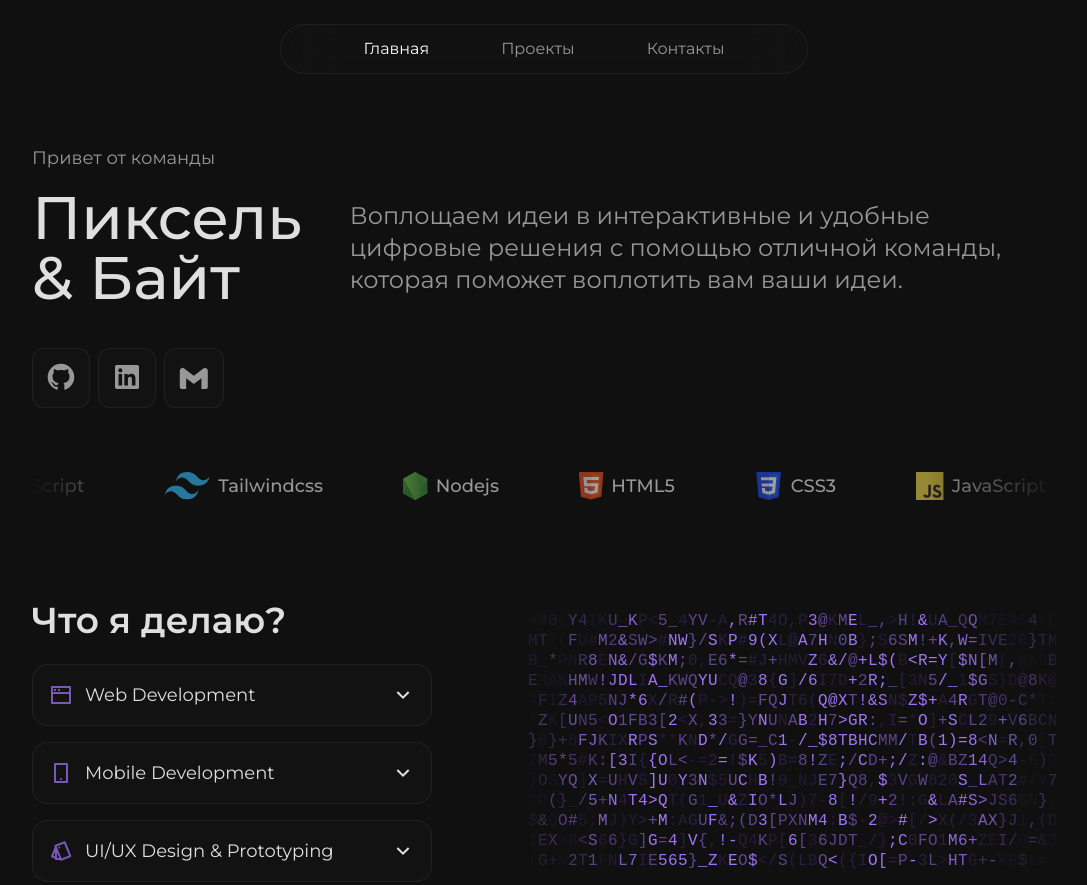
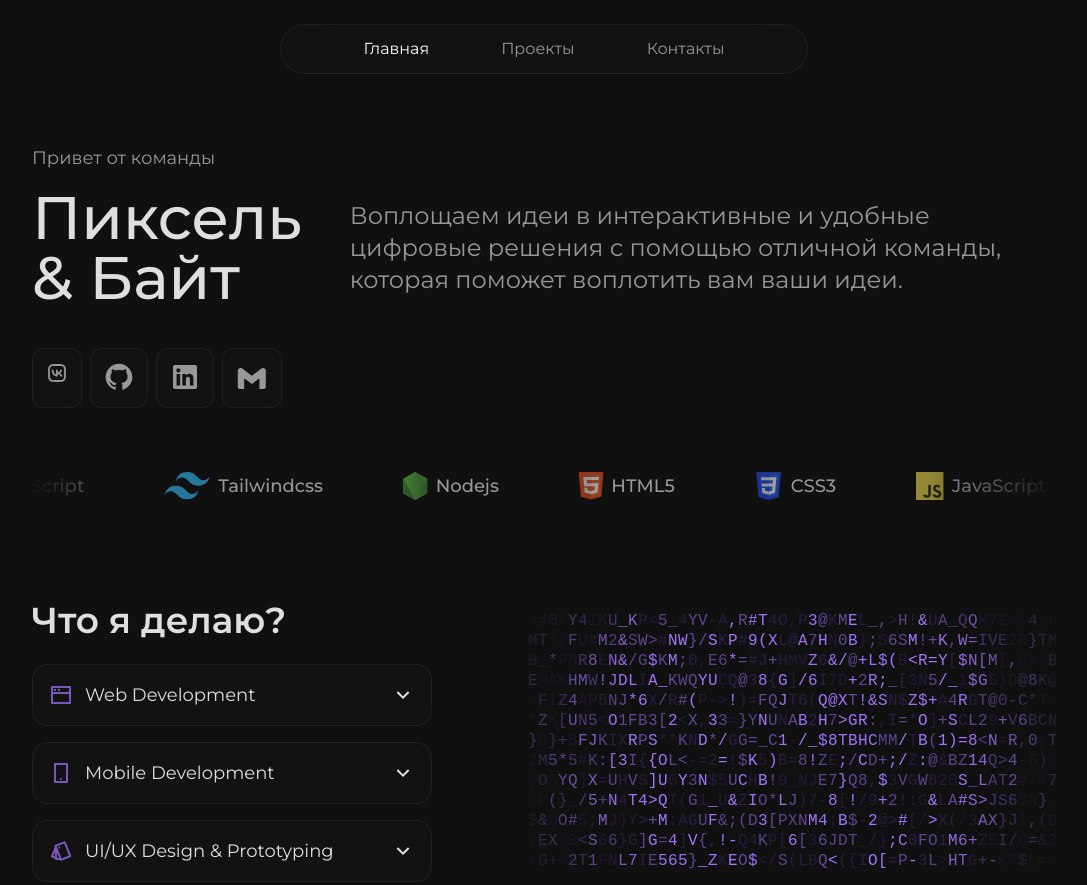
Before and after one commit to m0rg0t/pixel_and_byte, an Astro site: page / in a window 1280 px wide. Shown: the top 885 px of the page, without its empty margins (96-1183 px from the left). Built offline with nearby package versions, Linux system fonts and the light colour scheme; Astro itself is replaced by a stand-in of ours.

Commit message:
Refactor home component layout and update social media links

```diff
--- a/src/components/home.astro
+++ b/src/components/home.astro
@@ -10,29 +10,95 @@ import SkillsList from "../React/SkillsList.tsx";
       <p class="text-md md:text-lg text-[var(--white-icon)] shiny-white">
         Привет от команды
       </p>
-      <div class="flex flex-col lg:flex-row lg:items-center space-y-4 lg:space-y-0 lg:space-x-8 md:gap-4">
-        <h1 class="text-[var(--white)] text-5xl md:text-6xl font-medium text-pretty leading-none">
+      <div
+        class="flex flex-col lg:flex-row lg:items-center space-y-4 lg:space-y-0 lg:space-x-8 md:gap-4"
+      >
+        <h1
+          class="text-[var(--white)] text-5xl md:text-6xl font-medium text-pretty leading-none"
+        >
           Пиксель & Байт
         </h1>
         <p class="text-md md:text-2xl text-[var(--white-icon)]">
-          Воплощаем идеи в интерактивные и удобные цифровые решения
-          с помощью отличной команды, которая поможет воплотить вам ваши идеи.
+          Воплощаем идеи в интерактивные и удобные цифровые решения с помощью
+          отличной команды, которая поможет воплотить вам ваши идеи.
         </p>
       </div>
       <div class="flex justify-start gap-2 pt-3 md:pt-6">
-        <a target="_blank" href="https://github.com/gothsec" aria-label="GitHub" class="text-[var(--white-icon)] hover:text-white transition duration-300 ease-in-out border border-1 border-[var(--white-icon-tr)] p-3 rounded-xl bg-[#1414149c] hover:bg-[var(--white-icon-tr)]">
-          <svg xmlns="http://www.w3.org/2000/svg" viewBox="0 0 24 24" fill="currentColor" class="size-8">
-            <path d="M12.001 2C6.47598 2 2.00098 6.475 2.00098 12C2.00098 16.425 4.86348 20.1625 8.83848 21.4875C9.33848 21.575 9.52598 21.275 9.52598 21.0125C9.52598 20.775 9.51348 19.9875 9.51348 19.15C7.00098 19.6125 6.35098 18.5375 6.15098 17.975C6.03848 17.6875 5.55098 16.8 5.12598 16.5625C4.77598 16.375 4.27598 15.9125 5.11348 15.9C5.90098 15.8875 6.46348 16.625 6.65098 16.925C7.55098 18.4375 8.98848 18.0125 9.56348 17.75C9.65098 17.1 9.91348 16.6625 10.201 16.4125C7.97598 16.1625 5.65098 15.3 5.65098 11.475C5.65098 10.3875 6.03848 9.4875 6.67598 8.7875C6.57598 8.5375 6.22598 7.5125 6.77598 6.1375C6.77598 6.1375 7.61348 5.875 9.52598 7.1625C10.326 6.9375 11.176 6.825 12.026 6.825C12.876 6.825 13.726 6.9375 14.526 7.1625C16.4385 5.8625 17.276 6.1375 17.276 6.1375C17.826 7.5125 17.476 8.5375 17.376 8.7875C18.0135 9.4875 18.401 10.375 18.401 11.475C18.401 15.3125 16.0635 16.1625 13.8385 16.4125C14.201 16.725 14.5135 17.325 14.5135 18.2625C14.5135 19.6 14.501 20.675 14.501 21.0125C14.501 21.275 14.6885 21.5875 15.1885 21.4875C19.259 20.1133 21.9999 16.2963 22.001 12C22.001 6.475 17.526 2 12.001 2Z"></path>
+        <a
+          target="_blank"
+          href="https://vk.com/pixel_and_byte"
+          aria-label="VK"
+          class="text-[var(--white-icon)] hover:text-white transition duration-300 ease-in-out border border-1 border-[var(--white-icon-tr)] p-3 rounded-xl bg-[#1414149c] hover:bg-[var(--white-icon-tr]"
+        >
+          <svg
+            aria-hidden="true"
+            display="block"
+            class="vkuiIcon vkuiIcon--24 vkuiIcon--w-24 vkuiIcon--h-24 vkuiIcon--logo_vk_outline_24"
+            width="24"
+            height="24"
+            viewBox="0 0 24 24"
+            style="width: 24px; height: 24px;"
+          >
+            <g fill="currentColor"
+              ><path
+                fill-rule="evenodd"
+                d="M10.754 3.1h2.492c1.27 0 2.288 0 3.105.078.841.08 1.563.248 2.21.644a4.9 4.9 0 0 1 1.617 1.618c.396.646.564 1.368.644 2.209.078.817.078 1.835.078 3.105v2.492c0 1.27 0 2.288-.078 3.106-.08.84-.248 1.562-.644 2.208a4.9 4.9 0 0 1-1.618 1.618c-.646.396-1.368.564-2.209.644-.817.078-1.835.078-3.106.078h-2.49c-1.271 0-2.289 0-3.107-.078-.84-.08-1.562-.248-2.208-.644a4.9 4.9 0 0 1-1.618-1.618c-.396-.646-.564-1.368-.644-2.208-.078-.818-.078-1.836-.078-3.106v-2.492c0-1.27 0-2.288.078-3.105.08-.841.248-1.563.644-2.21A4.9 4.9 0 0 1 5.44 3.823c.646-.396 1.368-.564 2.208-.644.818-.078 1.836-.078 3.106-.078M7.82 4.97c-.71.067-1.123.193-1.439.387A3.1 3.1 0 0 0 5.357 6.38c-.194.316-.32.73-.388 1.439-.068.722-.07 1.654-.07 2.981v2.4c0 1.327.002 2.259.07 2.981.068.71.194 1.123.388 1.439a3.1 3.1 0 0 0 1.023 1.023c.316.194.73.32 1.439.387.722.07 1.654.07 2.98.07h2.4c1.328 0 2.26 0 2.982-.07.709-.067 1.123-.193 1.439-.387a3.1 3.1 0 0 0 1.023-1.023c.194-.316.32-.73.387-1.439.069-.722.07-1.654.07-2.981v-2.4c0-1.327-.001-2.259-.07-2.981-.067-.71-.194-1.123-.387-1.439a3.1 3.1 0 0 0-1.023-1.023c-.316-.194-.73-.32-1.439-.387-.722-.069-1.654-.07-2.981-.07h-2.4c-1.327 0-2.259.001-2.981.07"
+                clip-rule="evenodd"></path><path
+                d="M12.537 15.5c-3.724 0-5.849-2.553-5.937-6.8h1.865c.062 3.118 1.437 4.438 2.526 4.71V8.7h1.757v2.689c1.075-.116 2.206-1.341 2.587-2.689h1.756c-.292 1.66-1.518 2.886-2.39 3.39.872.408 2.268 1.477 2.799 3.41h-1.934c-.415-1.293-1.45-2.294-2.818-2.43v2.43z"
+              ></path></g
+            >
           </svg>
         </a>
-        <a target="_blank" href="https://linkedin.com/in/hernandezoscar-dev" aria-label="LinkedIn" class="text-[var(--white-icon)] hover:text-white transition duration-300 ease-in-out border border-1 border-[var(--white-icon-tr)] p-3 rounded-xl bg-[#1414149c] hover:bg-[var(--white-icon-tr)]">
-          <svg xmlns="http://www.w3.org/2000/svg" viewBox="0 0 24 24" fill="currentColor" class="size-8">
-            <path d="M18.3362 18.339H15.6707V14.1622C15.6707 13.1662 15.6505 11.8845 14.2817 11.8845C12.892 11.8845 12.6797 12.9683 12.6797 14.0887V18.339H10.0142V9.75H12.5747V10.9207H12.6092C12.967 10.2457 13.837 9.53325 15.1367 9.53325C17.8375 9.53325 18.337 11.3108 18.337 13.6245V18.339H18.3362ZM7.00373 8.57475C6.14573 8.57475 5.45648 7.88025 5.45648 7.026C5.45648 6.1725 6.14648 5.47875 7.00373 5.47875C7.85873 5.47875 8.55173 6.1725 8.55173 7.026C8.55173 7.88025 7.85798 8.57475 7.00373 8.57475ZM8.34023 18.339H5.66723V9.75H8.34023V18.339ZM19.6697 3H4.32923C3.59498 3 3.00098 3.5805 3.00098 4.29675V19.7033C3.00098 20.4202 3.59498 21 4.32923 21H19.6675C20.401 21 21.001 20.4202 21.001 19.7033V4.29675C21.001 3.5805 20.401 3 19.6675 3H19.6697Z"></path>
+        <a
+          target="_blank"
+          href="https://github.com/m0rg0t"
+          aria-label="GitHub"
+          class="text-[var(--white-icon)] hover:text-white transition duration-300 ease-in-out border border-1 border-[var(--white-icon-tr)] p-3 rounded-xl bg-[#1414149c] hover:bg-[var(--white-icon-tr)]"
+        >
+          <svg
+            xmlns="http://www.w3.org/2000/svg"
+            viewBox="0 0 24 24"
+            fill="currentColor"
+            class="size-8"
+          >
+            <path
+              d="M12.001 2C6.47598 2 2.00098 6.475 2.00098 12C2.00098 16.425 4.86348 20.1625 8.83848 21.4875C9.33848 21.575 9.52598 21.275 9.52598 21.0125C9.52598 20.775 9.51348 19.9875 9.51348 19.15C7.00098 19.6125 6.35098 18.5375 6.15098 17.975C6.03848 17.6875 5.55098 16.8 5.12598 16.5625C4.77598 16.375 4.27598 15.9125 5.11348 15.9C5.90098 15.8875 6.46348 16.625 6.65098 16.925C7.55098 18.4375 8.98848 18.0125 9.56348 17.75C9.65098 17.1 9.91348 16.6625 10.201 16.4125C7.97598 16.1625 5.65098 15.3 5.65098 11.475C5.65098 10.3875 6.03848 9.4875 6.67598 8.7875C6.57598 8.5375 6.22598 7.5125 6.77598 6.1375C6.77598 6.1375 7.61348 5.875 9.52598 7.1625C10.326 6.9375 11.176 6.825 12.026 6.825C12.876 6.825 13.726 6.9375 14.526 7.1625C16.4385 5.8625 17.276 6.1375 17.276 6.1375C17.826 7.5125 17.476 8.5375 17.376 8.7875C18.0135 9.4875 18.401 10.375 18.401 11.475C18.401 15.3125 16.0635 16.1625 13.8385 16.4125C14.201 16.725 14.5135 17.325 14.5135 18.2625C14.5135 19.6 14.501 20.675 14.501 21.0125C14.501 21.275 14.6885 21.5875 15.1885 21.4875C19.259 20.1133 21.9999 16.2963 22.001 12C22.001 6.475 17.526 2 12.001 2Z"
+            ></path>
           </svg>
         </a>
-        <a target="_blank" href="https://mail.google.com/mail/?view=cm&fs=1&to=oscarandreshernandezpineda@gmail.com&su=Hey%20Oscar!" aria-label="Email" class="text-[var(--white-icon)] hover:text-white transition duration-300 ease-in-out border border-1 border-[var(--white-icon-tr)] p-3 rounded-xl bg-[#1414149c] hover:bg-[var(--white-icon-tr)]">
-          <svg xmlns="http://www.w3.org/2000/svg" width="2.1em" height="2.1em" viewBox="0 0 24 24">
-            <path fill="currentColor" d="m18.73 5.41l-1.28 1L12 10.46L6.55 6.37l-1.28-1A2 2 0 0 0 2 7.05v11.59A1.36 1.36 0 0 0 3.36 20h3.19v-7.72L12 16.37l5.45-4.09V20h3.19A1.36 1.36 0 0 0 22 18.64V7.05a2 2 0 0 0-3.27-1.64"/>
+        <a
+          target="_blank"
+          href="https://www.linkedin.com/in/anton-lenev-98414530/"
+          aria-label="LinkedIn"
+          class="text-[var(--white-icon)] hover:text-white transition duration-300 ease-in-out border border-1 border-[var(--white-icon-tr)] p-3 rounded-xl bg-[#1414149c] hover:bg-[var(--white-icon-tr)]"
+        >
+          <svg
+            xmlns="http://www.w3.org/2000/svg"
+            viewBox="0 0 24 24"
+            fill="currentColor"
+            class="size-8"
+          >
+            <path
+              d="M18.3362 18.339H15.6707V14.1622C15.6707 13.1662 15.6505 11.8845 14.2817 11.8845C12.892 11.8845 12.6797 12.9683 12.6797 14.0887V18.339H10.0142V9.75H12.5747V10.9207H12.6092C12.967 10.2457 13.837 9.53325 15.1367 9.53325C17.8375 9.53325 18.337 11.3108 18.337 13.6245V18.339H18.3362ZM7.00373 8.57475C6.14573 8.57475 5.45648 7.88025 5.45648 7.026C5.45648 6.1725 6.14648 5.47875 7.00373 5.47875C7.85873 5.47875 8.55173 6.1725 8.55173 7.026C8.55173 7.88025 7.85798 8.57475 7.00373 8.57475ZM8.34023 18.339H5.66723V9.75H8.34023V18.339ZM19.6697 3H4.32923C3.59498 3 3.00098 3.5805 3.00098 4.29675V19.7033C3.00098 20.4202 3.59498 21 4.32923 21H19.6675C20.401 21 21.001 20.4202 21.001 19.7033V4.29675C21.001 3.5805 20.401 3 19.6675 3H19.6697Z"
+            ></path>
+          </svg>
+        </a>
+        <a
+          target="_blank"
+          href="mailto:m0rg0t.Anton@gmail.com"
+          aria-label="Email"
+          class="text-[var(--white-icon)] hover:text-white transition duration-300 ease-in-out border border-1 border-[var(--white-icon-tr)] p-3 rounded-xl bg-[#1414149c] hover:bg-[var(--white-icon-tr)]"
+        >
+          <svg
+            xmlns="http://www.w3.org/2000/svg"
+            width="2.1em"
+            height="2.1em"
+            viewBox="0 0 24 24"
+          >
+            <path
+              fill="currentColor"
+              d="m18.73 5.41l-1.28 1L12 10.46L6.55 6.37l-1.28-1A2 2 0 0 0 2 7.05v11.59A1.36 1.36 0 0 0 3.36 20h3.19v-7.72L12 16.37l5.45-4.09V20h3.19A1.36 1.36 0 0 0 22 18.64V7.05a2 2 0 0 0-3.27-1.64"
+            ></path>
           </svg>
         </a>
       </div>
@@ -42,7 +108,9 @@ import SkillsList from "../React/SkillsList.tsx";
 
     <div class="flex flex-col lg:flex-row items-center gap-8">
       <SkillsList client:load />
-      <div class="flex justify-center md:w-full md:h-[292px] size-[290px] pt-3 md:pt-9 md:ml-16">
+      <div
+        class="flex justify-center md:w-full md:h-[292px] size-[290px] pt-3 md:pt-9 md:ml-16"
+      >
         <LetterGlitch
           client:load
           glitchColors={["#5e4491", "#A476FF", "#241a38"]}
@@ -58,12 +126,7 @@ import SkillsList from "../React/SkillsList.tsx";
 
 <style is:global>
   .shiny-sec {
-    background: linear-gradient(
-        135deg,
-        #A476FF 25%,
-        #eee5ff 50%,
-        #A476FF 75%
-    );
+    background: linear-gradient(135deg, #a476ff 25%, #eee5ff 50%, #a476ff 75%);
     background-size: 400% 100%;
     -webkit-background-clip: text;
     background-clip: text;
@@ -75,7 +138,8 @@ import SkillsList from "../React/SkillsList.tsx";
     0% {
       background-position: 100% 50%;
     }
-    30%, 70% {
+    30%,
+    70% {
       background-position: 0% 50%;
     }
   }
```
Lines whose indentation alone changed are shown as unchanged.
